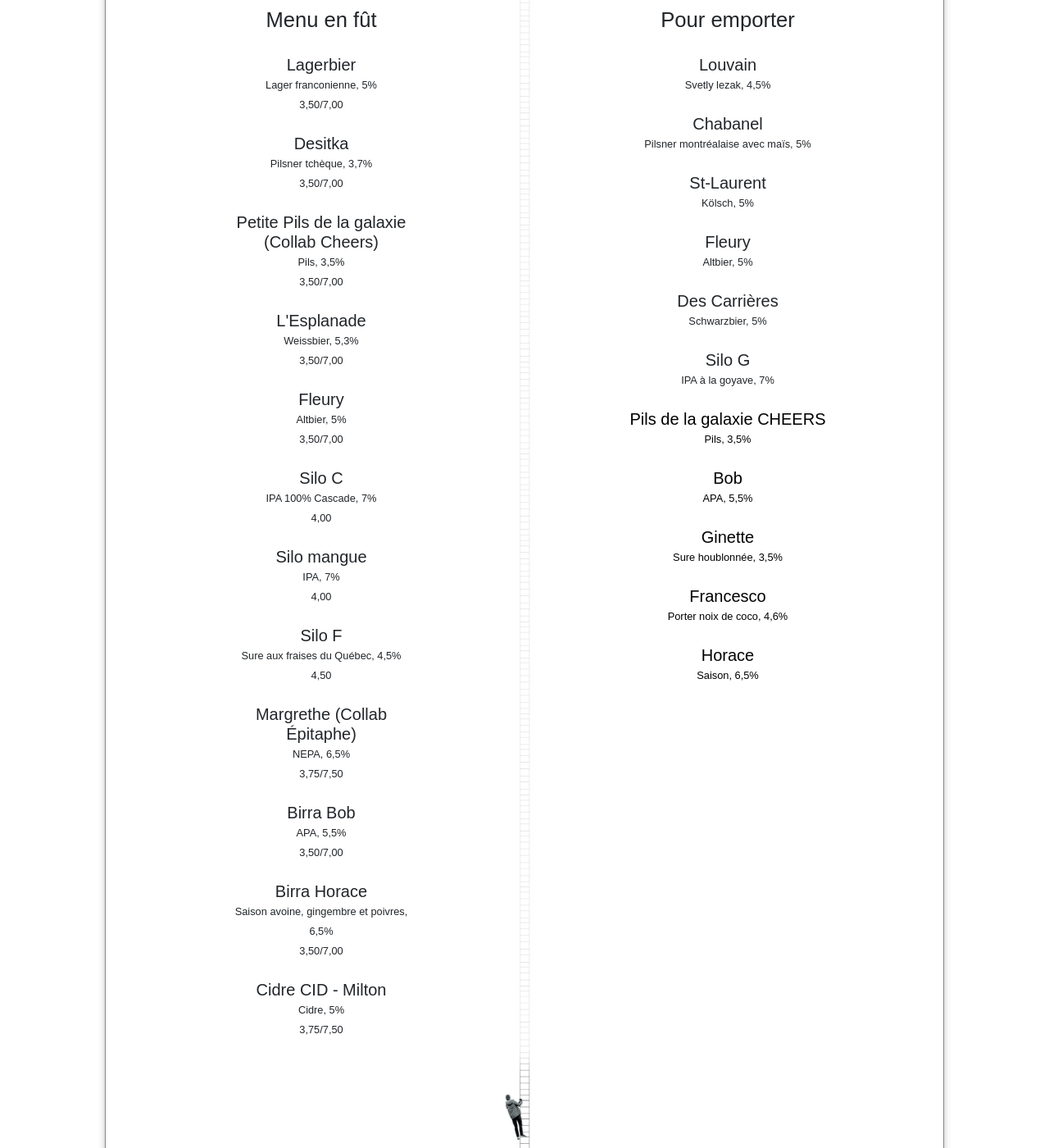
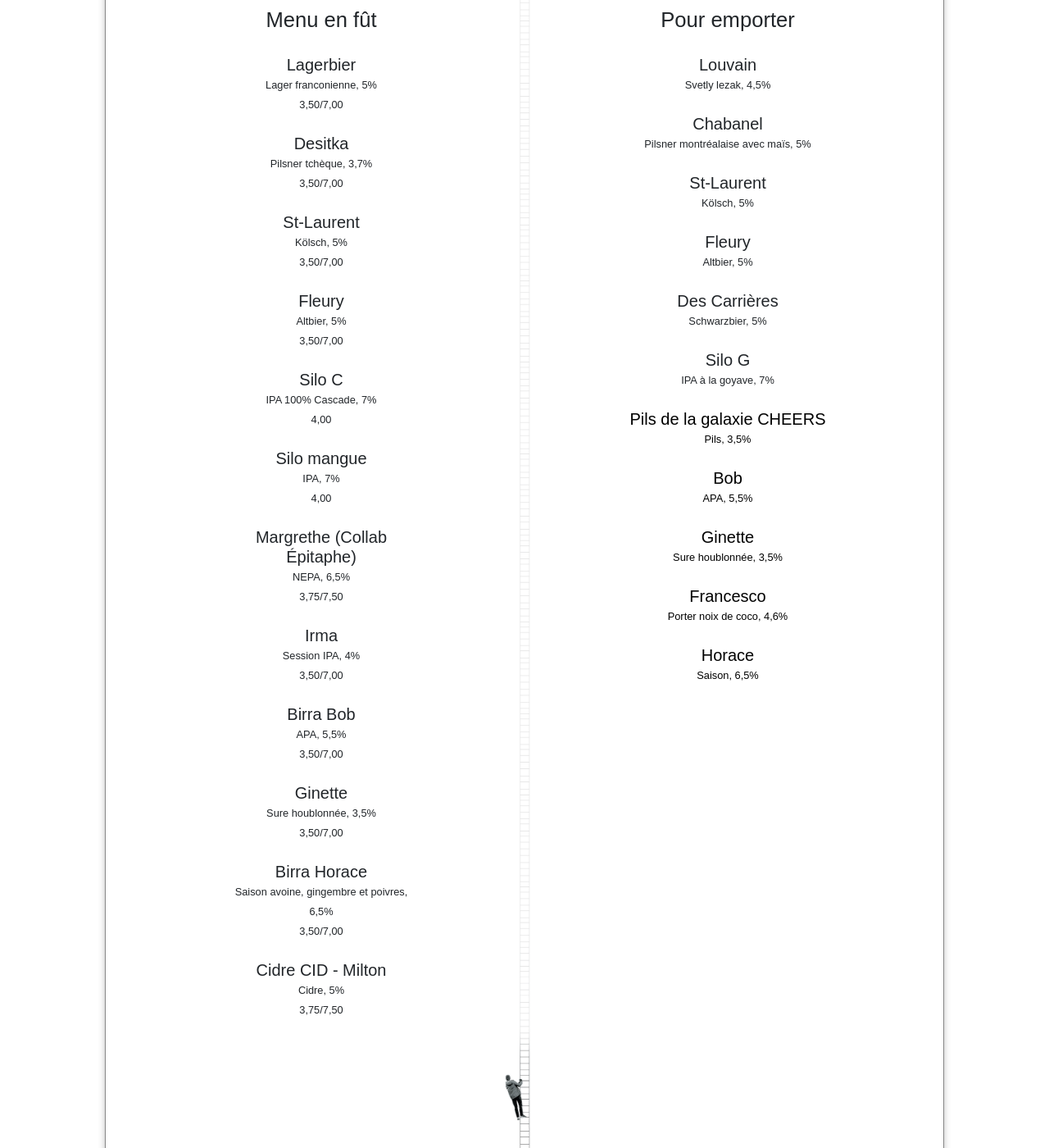
Before and after one commit to bieresilo/silo, a Jekyll site: the page built from index.html, in a window 1280 px wide and 1400 px high, scrolled down 2567 px. Shown: the whole window at 82% size. Built offline with Jekyll 4.4.1, drawn with Linux system fonts in a browser that asks for light colours; nearby versions of some CDN libraries; some web fonts are replaced.

Commit message:
Update ontap.yml

```diff
--- a/_data/ontap.yml
+++ b/_data/ontap.yml
@@ -6,13 +6,9 @@
   type: Pilsner tchèque
   abv: 3,7%
   price: 3,50/7,00
-- name: Petite Pils de la galaxie (Collab Cheers)
-  type: Pils
-  abv: 3,5%
-  price: 3,50/7,00
-- name: "L'Esplanade"
-  type: Weissbier
-  abv: 5,3%
+- name: St-Laurent
+  type: Kölsch
+  abv: 5%
   price: 3,50/7,00
 - name: Fleury
   type: Altbier
@@ -27,17 +23,21 @@
   type: IPA
   abv: 7%
   price: "4,00"
-- name: Silo F
-  type: Sure aux fraises du Québec
-  abv: 4,5%
-  price: "4,50"
 - name: Margrethe (Collab Épitaphe)
   type: NEPA
   abv: 6,5%
   price: 3,75/7,50
+- name: Irma
+  type: Session IPA
+  abv: 4%
+  price: 3,50/7,00
 - name: Birra Bob
   type: APA
   abv: 5,5%
+  price: 3,50/7,00
+- name: Ginette
+  type: Sure houblonnée
+  abv: 3,5%
   price: 3,50/7,00
 - name: Birra Horace
   type: Saison avoine, gingembre et poivres
@@ -47,3 +47,17 @@
   type: Cidre
   abv: 5%
   price: 3,75/7,50
+
+
+#- name: Petite Pils de la galaxie (Collab Cheers)
+#  type: Pils
+#  abv: 3,5%
+#  price: 3,50/7,00
+#- name: "L'Esplanade"
+#  type: Weissbier
+#  abv: 5,3%
+#  price: 3,50/7,00
+#- name: Silo F
+#  type: Sure aux fraises du Québec
+#  abv: 4,5%
+#  price: "4,50"
```
